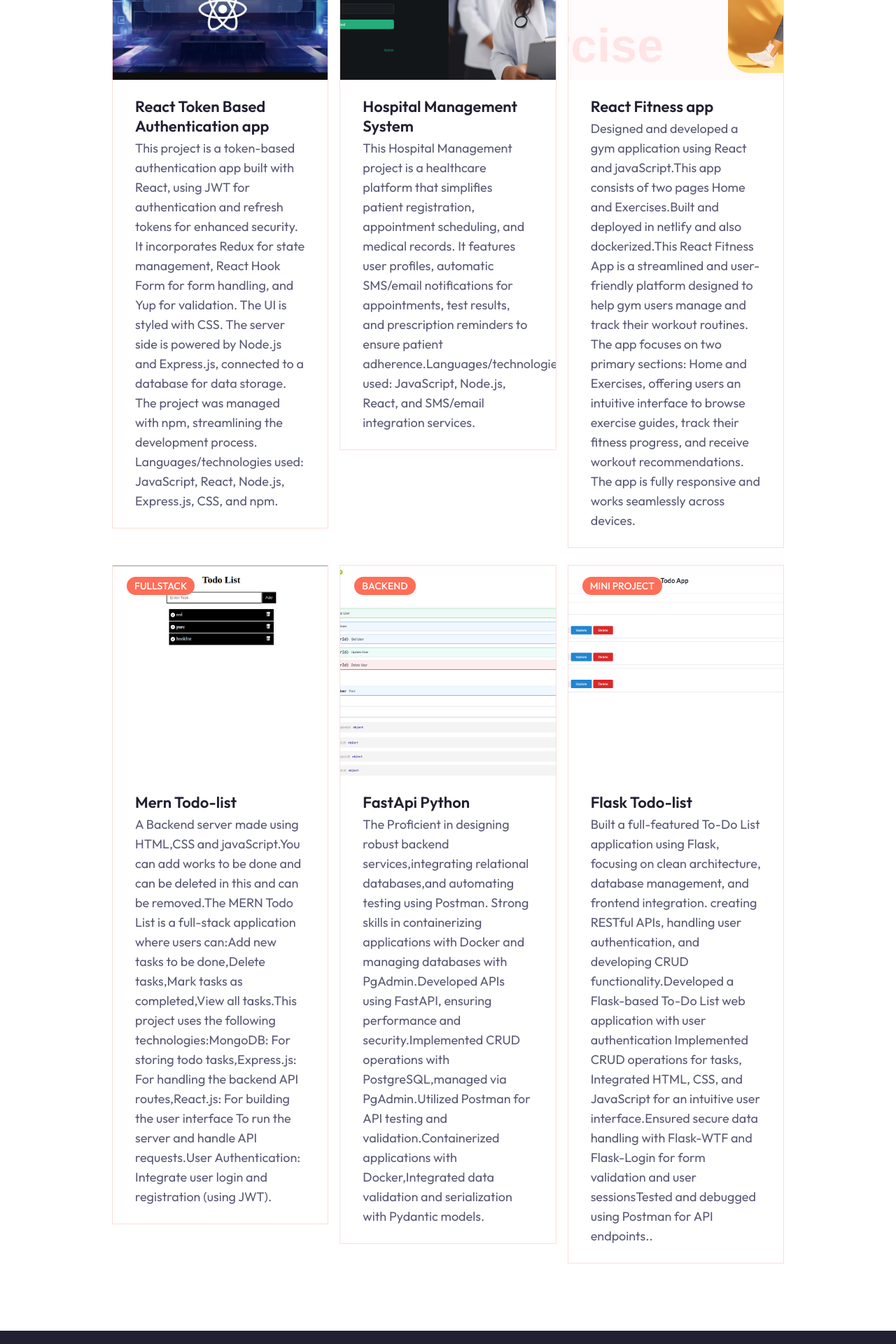
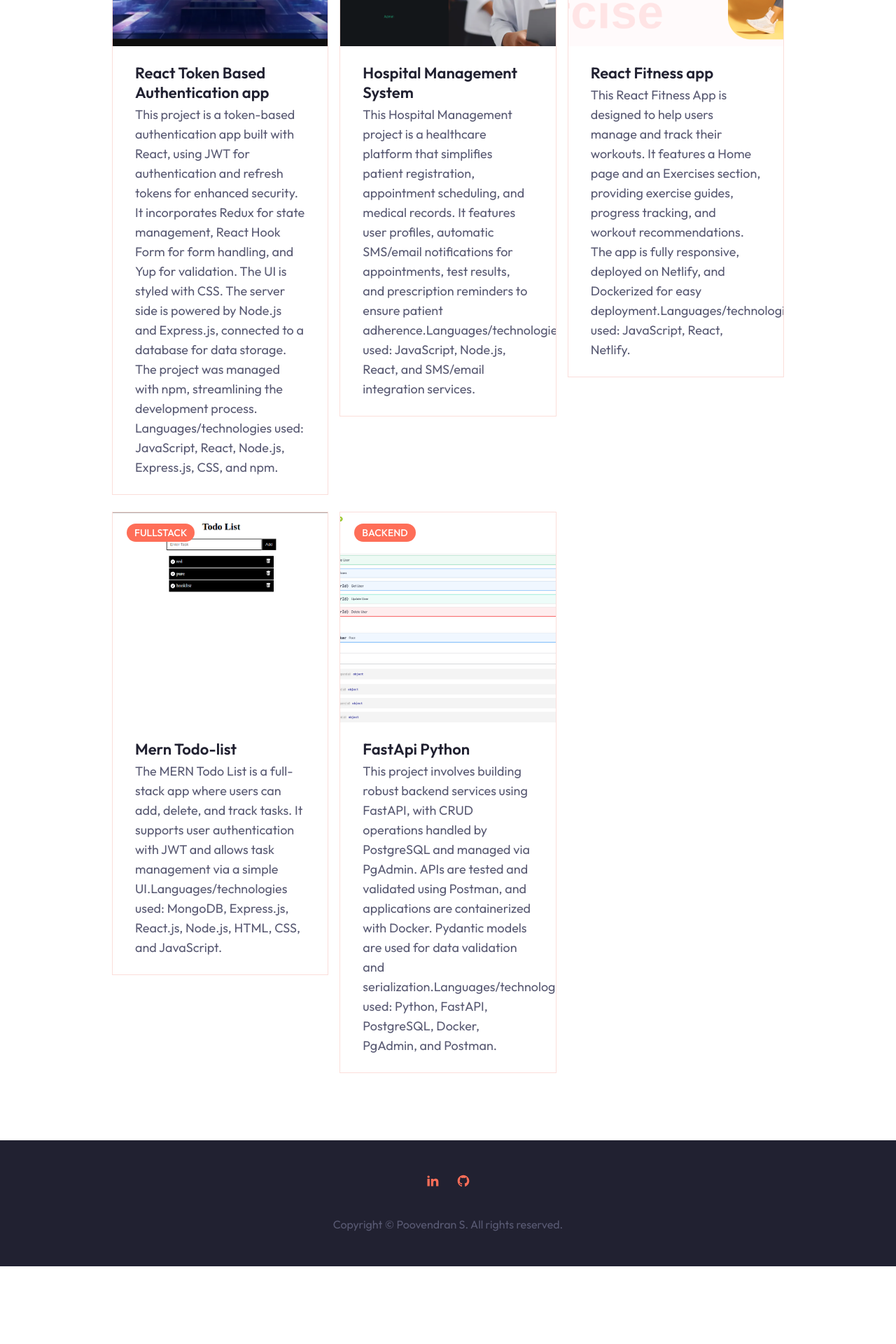
Before and after one commit to Poovendranselvaraj/poovendran_portfolio, a Next.js app: page /projects in a window 1280 px wide. Shown: the part 560-2480 px from the top of the page at 70% size. After the commit the page ends 2369 px from the top, so only its background shows below. Built offline with nearby package versions, Linux system fonts and the light colour scheme.

Commit message:
add send button

```diff
--- a/app/projects/page.jsx
+++ b/app/projects/page.jsx
@@ -6,7 +6,7 @@ import ProjectCard from '@/components/ProjectCard'
 const projectData = [
   {
     image: '/work/React.png',
-    category: 'react js',
+    category: 'fullstack',
     name: 'React Token Based Authentication app',
     description:
       'This project is a token-based authentication app built with React, using JWT for authentication and refresh tokens for enhanced security. It incorporates Redux for state management, React Hook Form for form handling, and Yup for validation. The UI is styled with CSS. The server side is powered by Node.js and Express.js, connected to a database for data storage. The project was managed with npm, streamlining the development process. Languages/technologies used: JavaScript, React, Node.js, Express.js, CSS, and npm.',
@@ -27,7 +27,7 @@ const projectData = [
     category: 'react js',
     name: 'React Fitness app',
     description:
-      'Designed and developed a gym application using React and javaScript.This app consists of two pages Home and Exercises.Built and deployed in netlify and also dockerized.This React Fitness App is a streamlined and user-friendly platform designed to help gym users manage and track their workout routines. The app focuses on two primary sections: Home and Exercises, offering users an intuitive interface to browse exercise guides, track their fitness progress, and receive workout recommendations. The app is fully responsive and works seamlessly across devices.',
+      'This React Fitness App is designed to help users manage and track their workouts. It features a Home page and an Exercises section, providing exercise guides, progress tracking, and workout recommendations. The app is fully responsive, deployed on Netlify, and Dockerized for easy deployment.Languages/technologies used: JavaScript, React, Netlify.',
     link: 'https://poovis-gym.netlify.app',
     github: 'https://github.com/Poovendranselvaraj/gym-app-react',
   },
@@ -37,7 +37,7 @@ const projectData = [
     category: 'fullstack',
     name: 'Mern Todo-list',
     description:
-      'A Backend server made using HTML,CSS and javaScript.You can add works to be done and can be deleted in this and can be removed.The MERN Todo List is a full-stack application where users can:Add new tasks to be done,Delete tasks,Mark tasks as completed,View all tasks.This project uses the following technologies:MongoDB: For storing todo tasks,Express.js: For handling the backend API routes,React.js: For building the user interface To run the server and handle API requests.User Authentication: Integrate user login and registration (using JWT).',
+      'The MERN Todo List is a full-stack app where users can add, delete, and track tasks. It supports user authentication with JWT and allows task management via a simple UI.Languages/technologies used: MongoDB, Express.js, React.js, Node.js, HTML, CSS, and JavaScript.',
     link: 'https://poovetodo.netlify.app/',
     github: 'https://github.com/Poovendranselvaraj/todo_list',
   },
@@ -46,19 +46,19 @@ const projectData = [
     category: 'Backend',
     name: 'FastApi Python',
     description:
-      'The Proficient in designing robust backend services,integrating relational databases,and automating testing using Postman. Strong skills in containerizing applications with Docker and managing databases with PgAdmin.Developed APIs using FastAPI, ensuring performance and security.Implemented CRUD operations with PostgreSQL,managed via PgAdmin.Utilized Postman for API testing and validation.Containerized applications with Docker,Integrated data validation and serialization with Pydantic models.',
+      'This project involves building robust backend services using FastAPI, with CRUD operations handled by PostgreSQL and managed via PgAdmin. APIs are tested and validated using Postman, and applications are containerized with Docker. Pydantic models are used for data validation and serialization.Languages/technologies used: Python, FastAPI, PostgreSQL, Docker, PgAdmin, and Postman.',
     link: '',
     github: 'https://github.com/Poovendranselvaraj/fastapi',
   },
-  {
-    image: '/work/Flask-Todo.png',
-    category: 'Mini project',
-    name: 'Flask Todo-list',
-    description:
-      'Built a full-featured To-Do List application using Flask, focusing on clean architecture, database management, and frontend integration. creating RESTful APIs, handling user authentication, and developing CRUD functionality.Developed a Flask-based To-Do List web application with user authentication Implemented CRUD operations for tasks, Integrated HTML, CSS, and JavaScript for an intuitive user interface.Ensured secure data handling with Flask-WTF and Flask-Login for form validation and user sessionsTested and debugged using Postman for API endpoints..',
-    link: 'https://flask-todo-8uvr.onrender.com/',
-    github: 'https://github.com/Poovendranselvaraj/Flask-todo',
-  },
+  // {
+  //   image: '/work/Flask-Todo.png',
+  //   category: 'Mini project',
+  //   name: 'Flask Todo-list',
+  //   description:
+  //     'The Flask Todo List is a web application with user authentication and task management. It features CRUD operations, a user-friendly UI, and secure data handling with Flask-WTF and Flask-Login. APIs were tested using Postman.Languages/technologies used: Python, Flask, HTML, CSS, JavaScriptand Postman.',
+  //   link: 'https://flask-todo-8uvr.onrender.com/',
+  //   github: 'https://github.com/Poovendranselvaraj/Flask-todo',
+  // },
 ]
 
 //remove category duplicates
--- a/components/Work.jsx
+++ b/components/Work.jsx
@@ -64,15 +64,15 @@ const projectData = [
     link: '',
     github: 'https://github.com/Poovendranselvaraj/fastapi',
   },
-  {
-    image: '/work/Flask-todo.png',
-    category: 'Mini project',
-    name: 'Flask Todo-list',
-    description:
-      'Built a full-featured To-Do List application using Flask, focusing on clean architecture, database management, and frontend integration. creating RESTful APIs, handling user authentication, and developing CRUD functionality.Developed a Flask-based To-Do List web application with user authentication Implemented CRUD operations for tasks, Integrated HTML, CSS, and JavaScript for an intuitive user interface.Ensured secure data handling with Flask-WTF and Flask-Login for form validation and user sessionsTested and debugged using Postman for API endpoints..',
-    link: 'https://flask-todo-8uvr.onrender.com/',
-    github: 'https://github.com/Poovendranselvaraj/Flask-todo',
-  },
+  // {
+  //   image: '/work/Flask-todo.png',
+  //   category: 'Mini project',
+  //   name: 'Flask Todo-list',
+  //   description:
+  //     'Built a full-featured To-Do List application using Flask, focusing on clean architecture, database management, and frontend integration. creating RESTful APIs, handling user authentication, and developing CRUD functionality.Developed a Flask-based To-Do List web application with user authentication Implemented CRUD operations for tasks, Integrated HTML, CSS, and JavaScript for an intuitive user interface.Ensured secure data handling with Flask-WTF and Flask-Login for form validation and user sessionsTested and debugged using Postman for API endpoints..',
+  //   link: 'https://flask-todo-8uvr.onrender.com/',
+  //   github: 'https://github.com/Poovendranselvaraj/Flask-todo',
+  // },
 ]
 const Work = () => {
   return (
```
